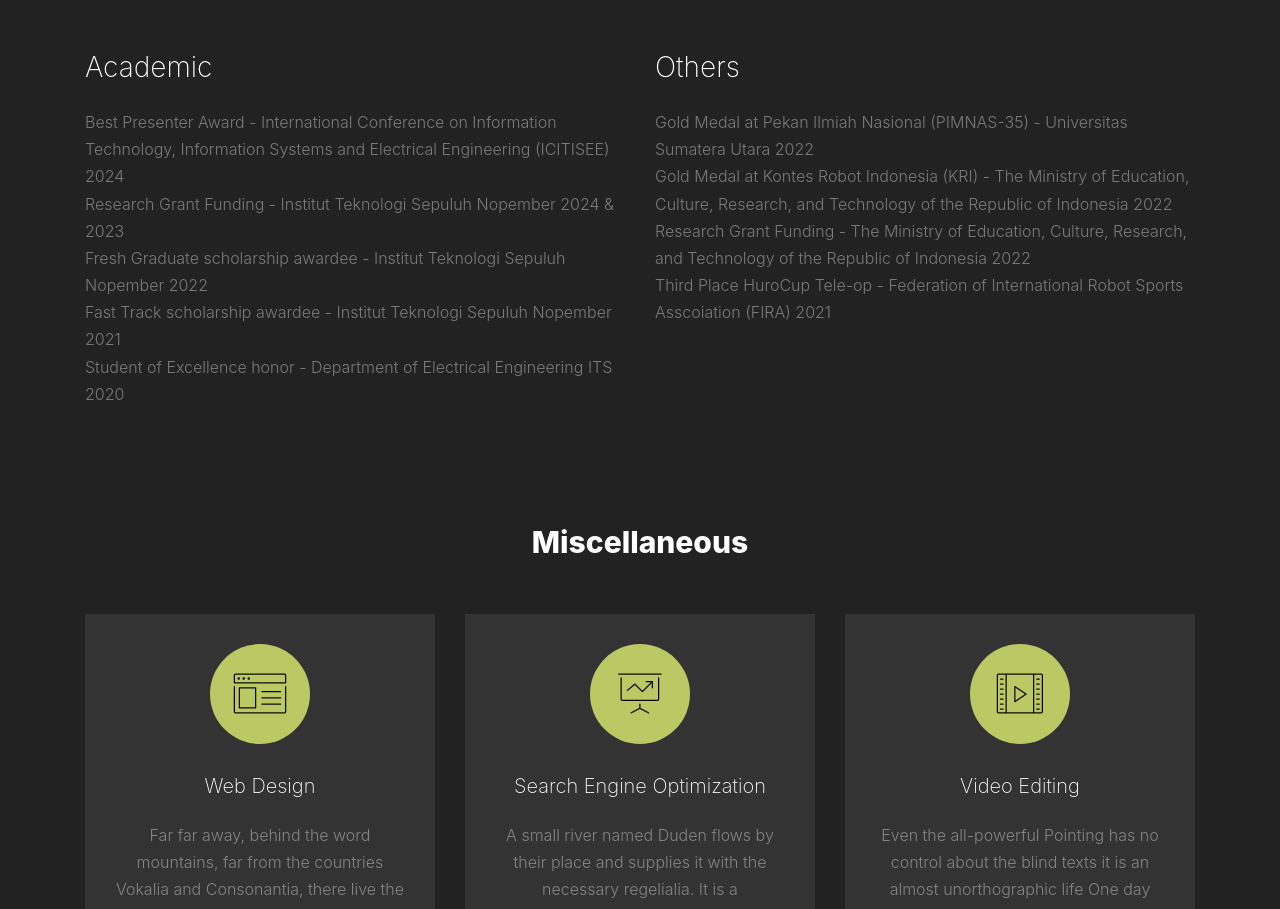
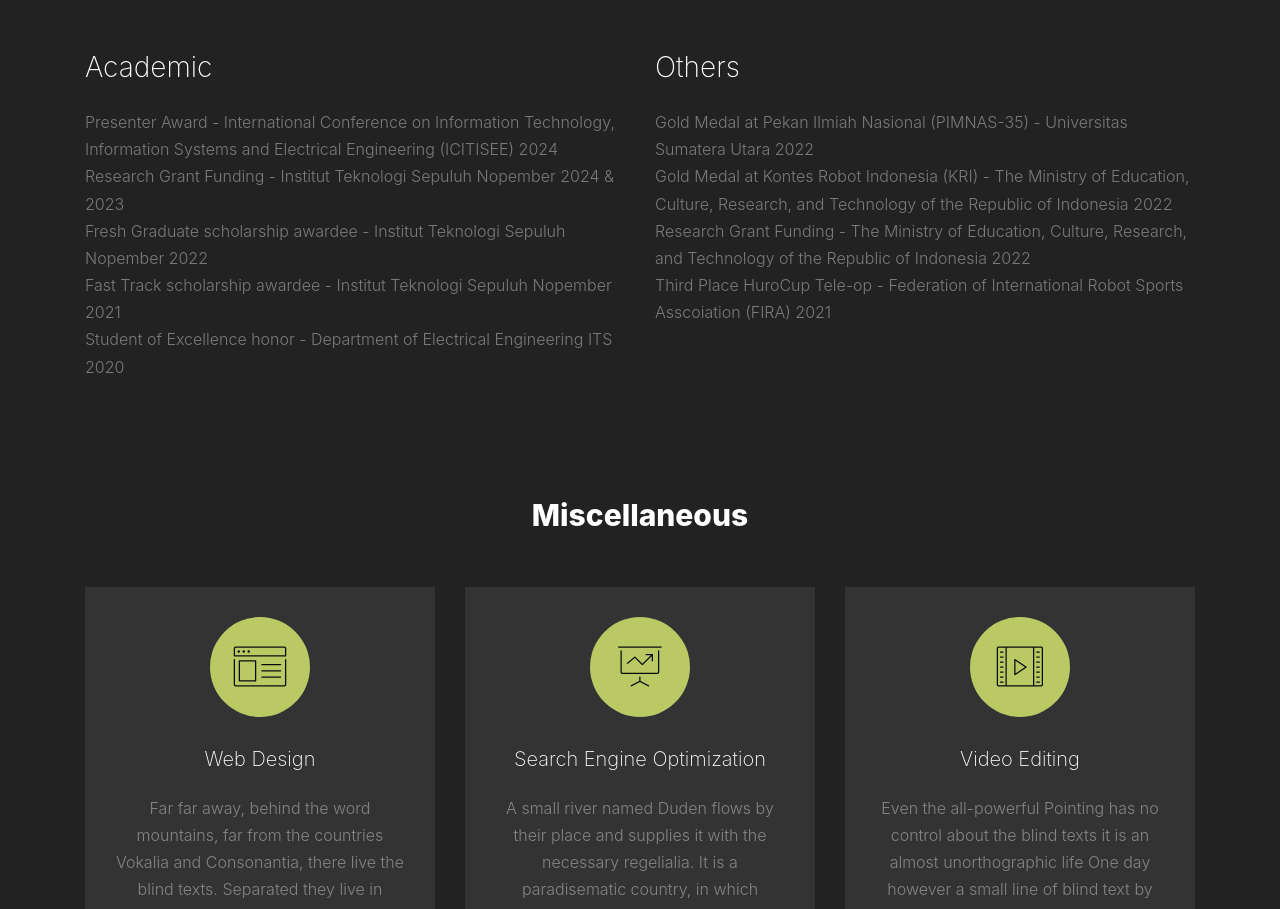
Before and after one commit to azrieelr/azrieelr.github.io, a plain HTML site: page index.html in a window 1280 px wide. Shown: the part 4935-5844 px from the top of the page. Drawn offline with nearby package versions, Linux system fonts and the light colour scheme; some packages are replaced by stand-ins of ours; no server answers; files whose address does not match are found by name.

Commit message:
Update index.html

```diff
--- a/index.html
+++ b/index.html
@@ -473,21 +473,21 @@
 				<div class="col-md-6">
 					<h3 class="mb-4">Academic</h3>
 					<ul class="list-unstyled">
-						<li>Best Presenter Award -  International Conference on Information Technology, Information Systems and
-							Electrical Engineering (ICITISEE) 2024</li>
-						<li>Research Grant Funding - Institut Teknologi Sepuluh Nopember 2024 & 2023</li>
-						<li>Fresh Graduate scholarship awardee - Institut Teknologi Sepuluh Nopember 2022</li>
-						<li>Fast Track scholarship awardee - Institut Teknologi Sepuluh Nopember 2021</li>
-						<li>Student of Excellence honor - Department of Electrical Engineering ITS 2020</li>
+						<li><span class="award-item">Presenter Award -  International Conference on Information Technology, Information Systems and
+							Electrical Engineering (ICITISEE) 2024</span></li>
+						<li><span class="award-item">Research Grant Funding - Institut Teknologi Sepuluh Nopember 2024 & 2023</span></li>
+						<li><span class="award-item">Fresh Graduate scholarship awardee - Institut Teknologi Sepuluh Nopember 2022</span></li>
+						<li><span class="award-item">Fast Track scholarship awardee - Institut Teknologi Sepuluh Nopember 2021</span></li>
+						<li><span class="award-item">Student of Excellence honor - Department of Electrical Engineering ITS 2020</span></li>
 					</ul>
 				</div>
 				<div class="col-md-6">
 					<h3 class="mb-4">Others</h3>
 					<ul class="list-unstyled">
-						<li>Gold Medal at Pekan Ilmiah Nasional (PIMNAS-35) - Universitas Sumatera Utara 2022</li>
-						<li>Gold Medal at Kontes Robot Indonesia (KRI) - The Ministry of Education, Culture, Research, and Technology of the Republic of Indonesia 2022</li>
-						<li>Research Grant Funding - The Ministry of Education, Culture, Research, and Technology of the Republic of Indonesia 2022</li>
-						<li>Third Place HuroCup Tele-op - Federation of International Robot Sports Asscoiation (FIRA) 2021</li>
+						<li><span class="award-item">Gold Medal at Pekan Ilmiah Nasional (PIMNAS-35) - Universitas Sumatera Utara 2022</span></li>
+						<li><span class="award-item">Gold Medal at Kontes Robot Indonesia (KRI) - The Ministry of Education, Culture, Research, and Technology of the Republic of Indonesia 2022</span></li>
+						<li><span class="award-item">Research Grant Funding - The Ministry of Education, Culture, Research, and Technology of the Republic of Indonesia 2022</span></li>
+						<li><span class="award-item">Third Place HuroCup Tele-op - Federation of International Robot Sports Asscoiation (FIRA) 2021</span></li>
 					</ul>
 				</div>
 			</div>
```
